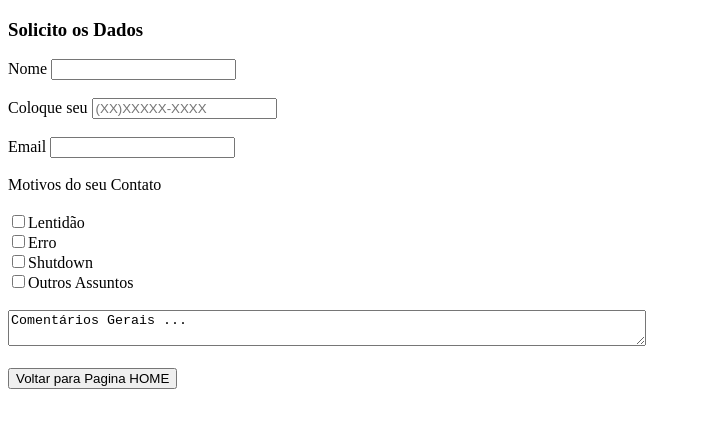
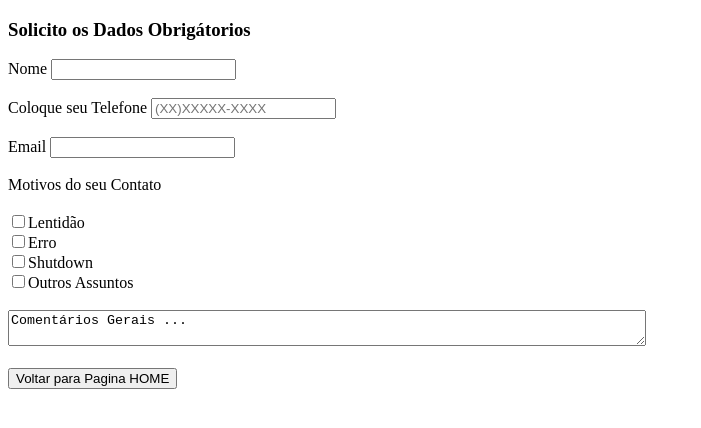
Before and after one commit to klebercarvalhosp/projetopessoal_Html, a website: page dados_solicitados.html in a window 1280 px wide. Shown: the whole page, without its empty margins (0-701 px from the left). Drawn offline with Linux system fonts and the light colour scheme.

Commit message:
Voltando os Titulos A e B

```diff
--- a/dados_solicitados.html
+++ b/dados_solicitados.html
@@ -13,7 +13,7 @@
 
 </head>
 <body>
-    <h3>Solicito os Dados </h3>
+    <h3>Solicito os Dados Obrigátorios</h3>
 
     <div>
     <label>Nome</label>
@@ -21,7 +21,7 @@
     </div>
     <br>
     <div>
-        <label>Coloque seu </label>
+        <label>Coloque seu Telefone</label>
         <input type="text" id="numero" required placeholder="(XX)XXXXX-XXXX">
     </div>
     <br>
```
